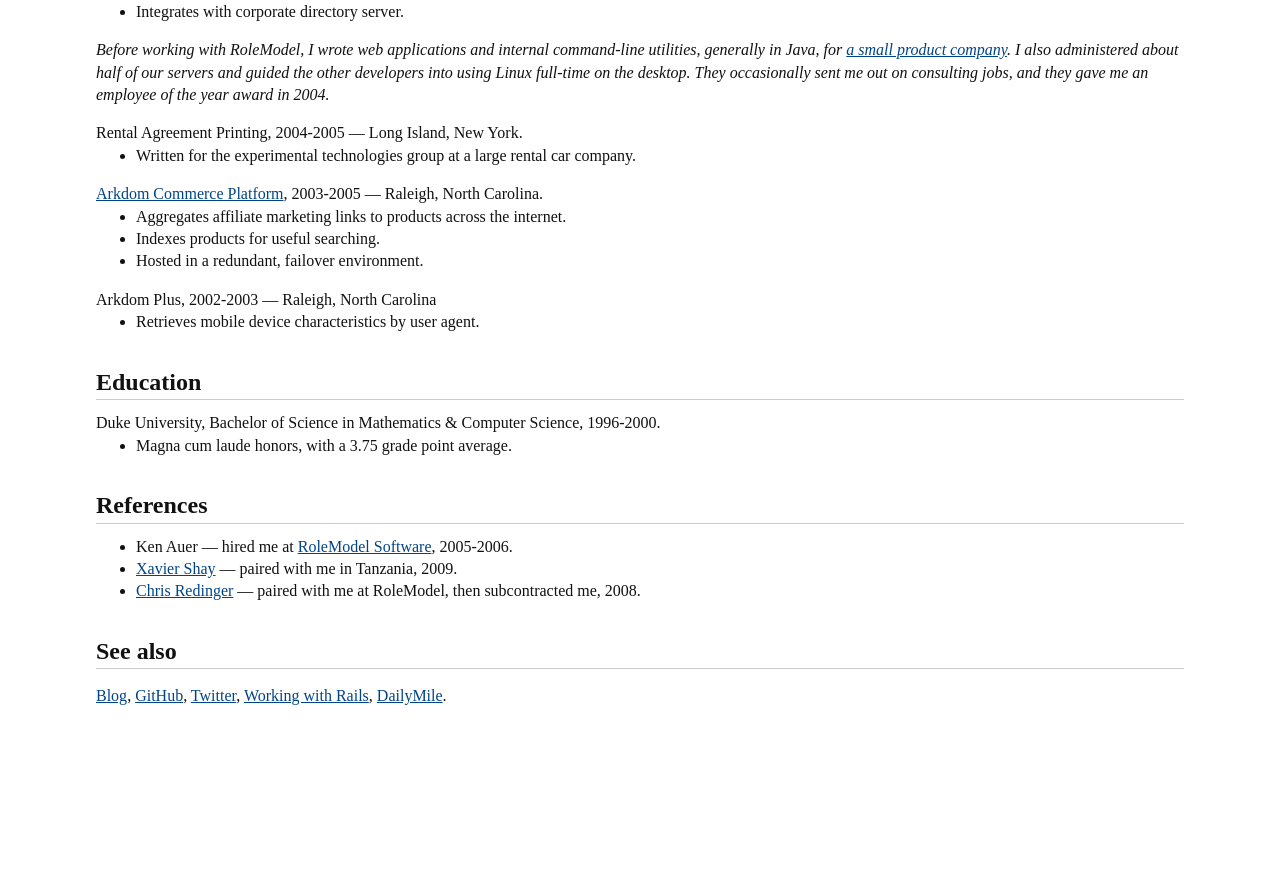
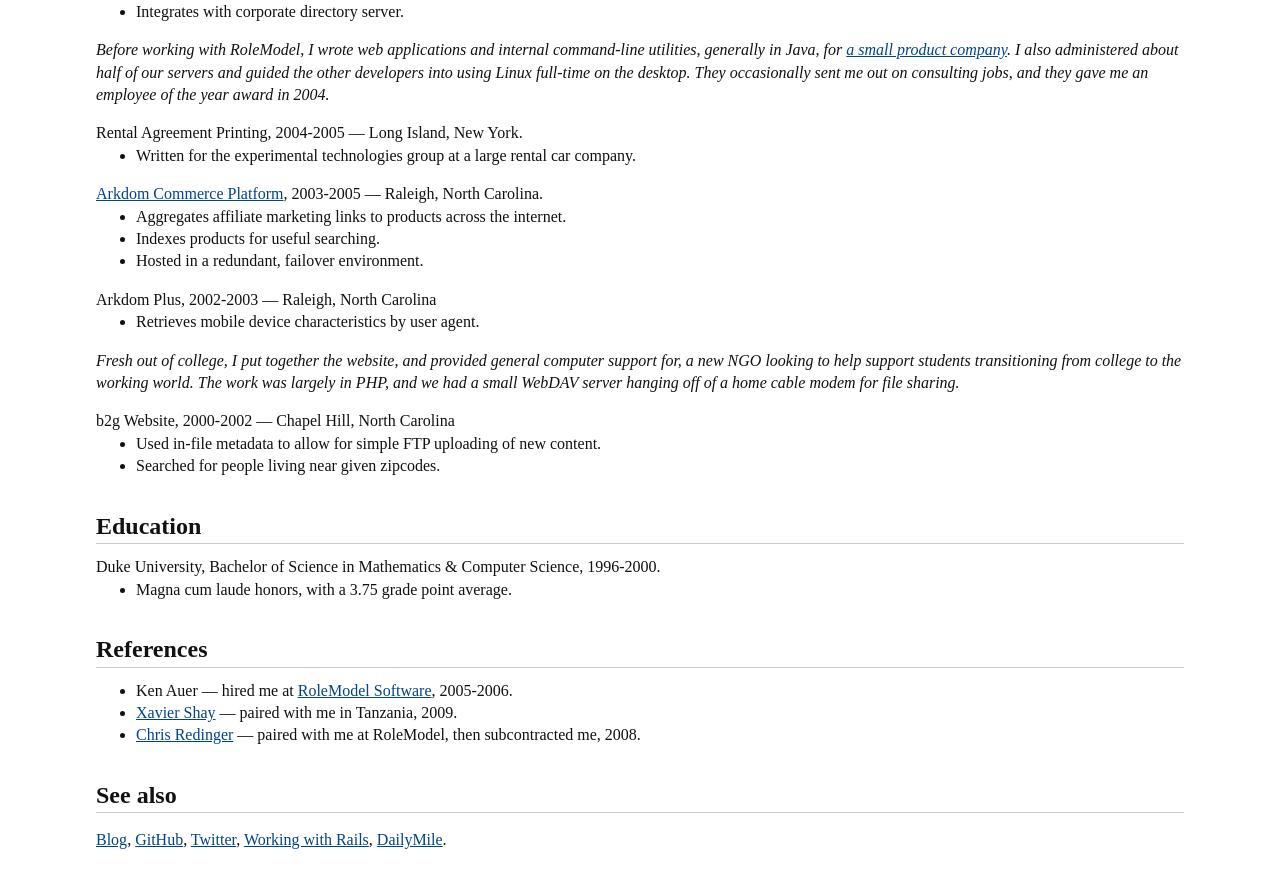
Before and after one commit to matthewtodd/matthewtodd.github.io, a Jekyll site: the page resume.html, which Jekyll copies as it is, in a window 1280 px wide and 900 px high, scrolled down 1875 px. Shown: the top 888 px of the window. Built offline with Jekyll 4.4.1, drawn with Linux system fonts in a browser that asks for light colours; before the commit the page ends 2631 px from its top, so only the background shows below that.

Commit message:
Mention b2g work.

```diff
--- a/resume.html
+++ b/resume.html
@@ -290,6 +290,18 @@
           <li>Retrieves mobile device characteristics by user agent.</li>
         </ul>
       </section>
+
+      <section class="explanation">
+        <p>Fresh out of college, I put together the website, and provided general computer support for, a new NGO looking to help support students transitioning from college to the working world. The work was largely in PHP, and we had a small WebDAV server hanging off of a home cable modem for file sharing.</p>
+      </section>
+
+      <section>
+        <h1>b2g Website, 2000-2002 &mdash; Chapel Hill, North Carolina</h1>
+        <ul>
+          <li>Used in-file metadata to allow for simple FTP uploading of new content.</li>
+          <li>Searched for people living near given zipcodes.</li>
+        </ul>
+      </section>
     </section>
 
     <section>
```
